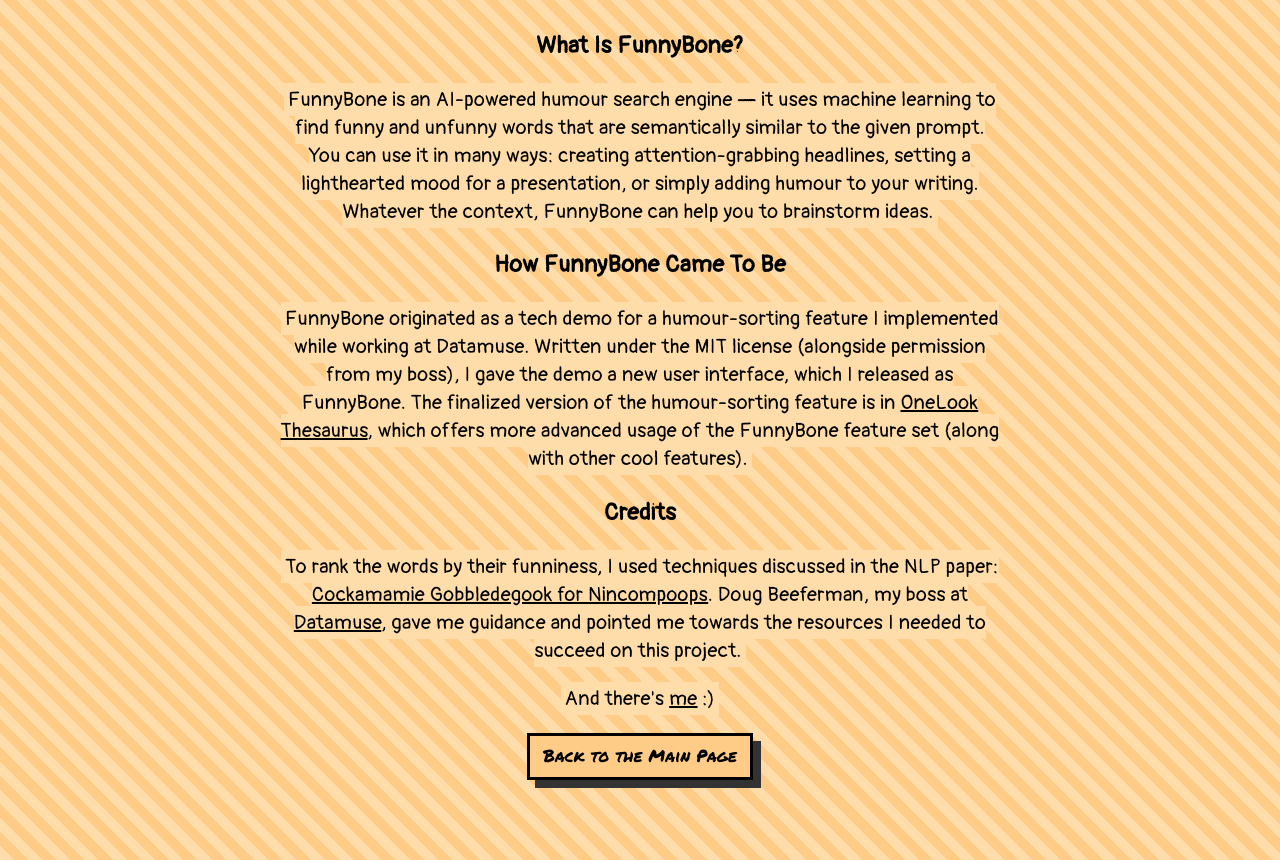
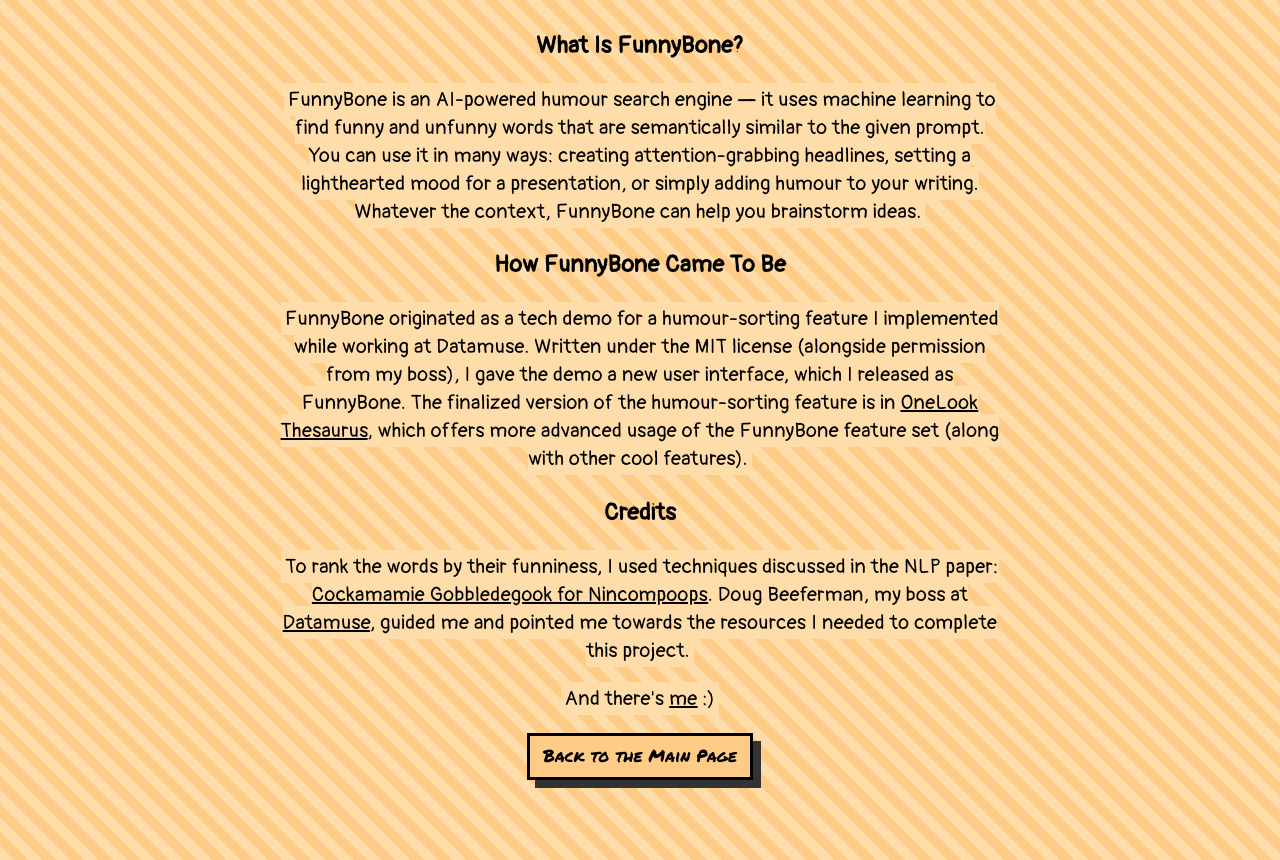
Before and after one commit to max-y-huang/funnybone, a Flask app: page /about in a window 1280 px wide. Shown: the part 140-1000 px from the top of the page. Run offline with Flask 2, Linux system fonts and the light colour scheme.

Commit message:
updated about page

```diff
--- a/templates/about.html
+++ b/templates/about.html
@@ -30,7 +30,7 @@
             semantically similar to the given prompt. You can use it in many
             ways: creating attention-grabbing headlines, setting a lighthearted
             mood for a presentation, or simply adding humour to your writing.
-            Whatever the context, FunnyBone can help you to brainstorm ideas.
+            Whatever the context, FunnyBone can help you brainstorm ideas.
           </span>
         </p>
         <h3>How FunnyBone Came To Be</h3>
@@ -55,9 +55,9 @@
             <a href="https://arxiv.org/abs/1902.02783" target="_blank">
               Cockamamie Gobbledegook for Nincompoops</a
             >. Doug Beeferman, my boss at
-            <a href="https://datamuse.com" target="_blank">Datamuse</a>, gave me
-            guidance and pointed me towards the resources I needed to succeed on
-            this project.</span
+            <a href="https://datamuse.com" target="_blank">Datamuse</a>, guided
+            me and pointed me towards the resources I needed to complete this
+            project.</span
           >
         </p>
         <p>
```
